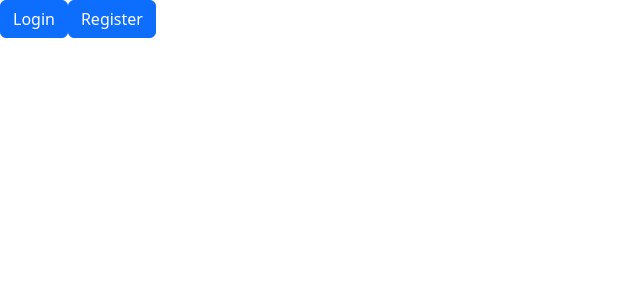
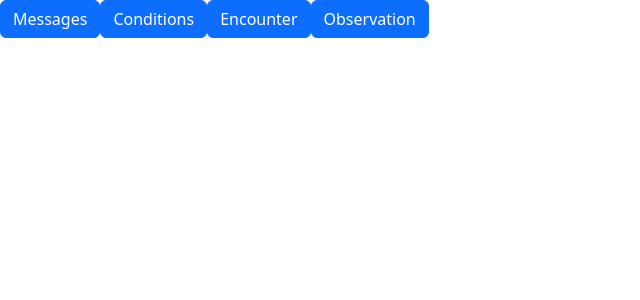
Before and after one commit to AlTheMan/Fullstack-Journal-Frontend, a React (Vite) app: page /HomePage in a window 1280 px wide. Shown: the top 300 px of the page, without its empty margins (0-640 px from the left). Built offline with nearby package versions, Linux system fonts and the light colour scheme.

Commit message:
messages WIP

```diff
--- a/src/Routing.tsx
+++ b/src/Routing.tsx
@@ -1,6 +1,7 @@
 import { BrowserRouter as Router, Route, Routes } from 'react-router-dom';
 import HomePage from './pages/HomePage';
 import LoginPage from './pages/LoginPage';
+import MessagesPage from './pages/MessagesPage';
 
 
 export const Routing=()=>{
@@ -9,7 +10,7 @@ export const Routing=()=>{
         <Routes>
           <Route path="/" element={<LoginPage />} />
           <Route path="/HomePage" element={<HomePage />} />
-          <Route path="/bajs" element={<LoginPage />} />
+          <Route path="/MessagesPage" element={<MessagesPage />} />
         </Routes>
       </Router>
     )
--- /dev/null
+++ b/src/components/Message.tsx
@@ -0,0 +1,13 @@
+interface Props{
+    message: string;
+    color?: 'primary' | 'secondary' | 'danger';
+
+}
+
+const Message = ({message, color ='primary'}: Props) =>{
+    return (
+        <div className={'message' + color}> {message}    </div>
+    )
+}
+
+export default Message;
--- a/src/pages/HomePage.tsx
+++ b/src/pages/HomePage.tsx
@@ -6,11 +6,17 @@ import { Link } from 'react-router-dom';
 const HomePage = () => {
 return (
     <div>
-       <Link to="/LoginPage">
-        <Button onClick={() => console.log('Login clicked')}>Login</Button>
-      </Link>
-      <Link to="/reg">
-        <Button onClick={() => console.log('Register clicked')}>Register</Button>
+       <Link to="/MessagesPage">
+            <Button onClick={() => console.log('Messages clicked')}>Messages</Button>
+        </Link>
+        <Link to="/reg">
+            <Button onClick={() => console.log('Conditions clicked')}>Conditions</Button>
+        </Link>
+        <Link to="/reg">
+            <Button onClick={() => console.log('Encounter clicked')}>Encounter </Button>
+        </Link>
+        <Link to="/reg">
+            <Button onClick={() => console.log('Observation clicked')}>Observation </Button>
         </Link>
     </div>
   );
--- /dev/null
+++ b/src/pages/MessagesPage.tsx
@@ -0,0 +1,31 @@
+// MessagesPage.tsx
+import React, { useEffect } from 'react';
+import axios from 'axios';
+import Message from '../components/Message';
+
+const MessagesPage = () => {
+  useEffect(() => {
+
+    const users = [
+        { firstName: 'Emil', lastName: 'Wennström', id: 39, privilege: 'DOCTOR' }
+    ]
+
+    const fetchData = async () => {
+        const response = await axios.get('http://localhost:8080/messages/getAllDoctors');
+        if (response.status === 200) {
+          console.log(response.data);
+
+        }
+    };
+
+    fetchData();
+  }, []); // Empty dependency array to run the effect only once (equivalent to componentDidMount)
+
+  return (
+    <div>
+      <Message message='test' />
+    </div>
+  );
+};
+
+export default MessagesPage;
```
Also changed, not shown: src/components/ListGroup.tsx (added, +49 -0 lines), src/components/ChatForm.tsx (added).
